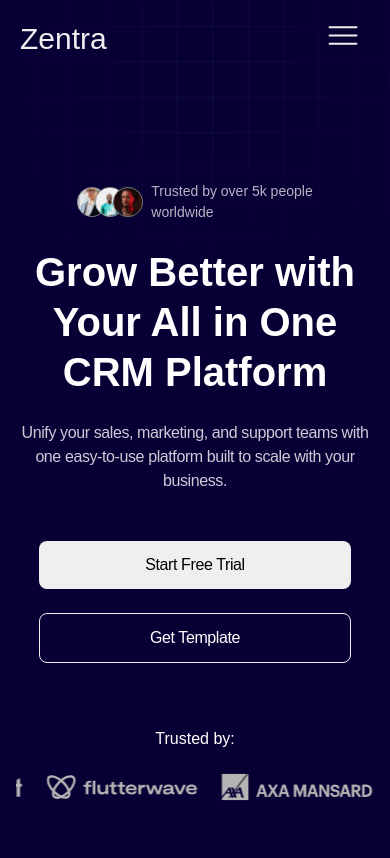
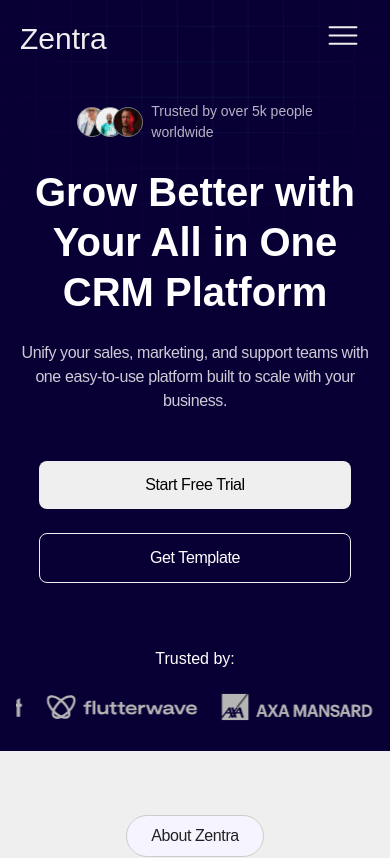
Before and after one commit to fejiroofficial/Zentra, a Next.js app: page / in a window 390 px wide. Shown: the top 858 px of the page. Built offline with nearby package versions, Linux system fonts and the light colour scheme.

Commit message:
hero fix

```diff
--- a/src/app/section/hero/index.jsx
+++ b/src/app/section/hero/index.jsx
@@ -10,8 +10,8 @@ import kora from "../../asset/header/kora.svg";
 
 export default function Hero() {
   return (
-    <main className="flex flex-col justify-between flex-1 items-center text-center py-16 px-4">
-      <div className="flex flex-col items-center justify-center gap-6 pt-10">
+    <main className="flex flex-col justify-between flex-1 items-center text-center py-6 md:py-16 px-4">
+      <div className="flex flex-col items-center justify-center gap-6 md:pt-10">
         <div className="flex items-center gap-2">
           <Image src={avatar} alt="avatar-img" />
           <p className="text-[14px] font-medium text-white opacity-70 text-start">
```
